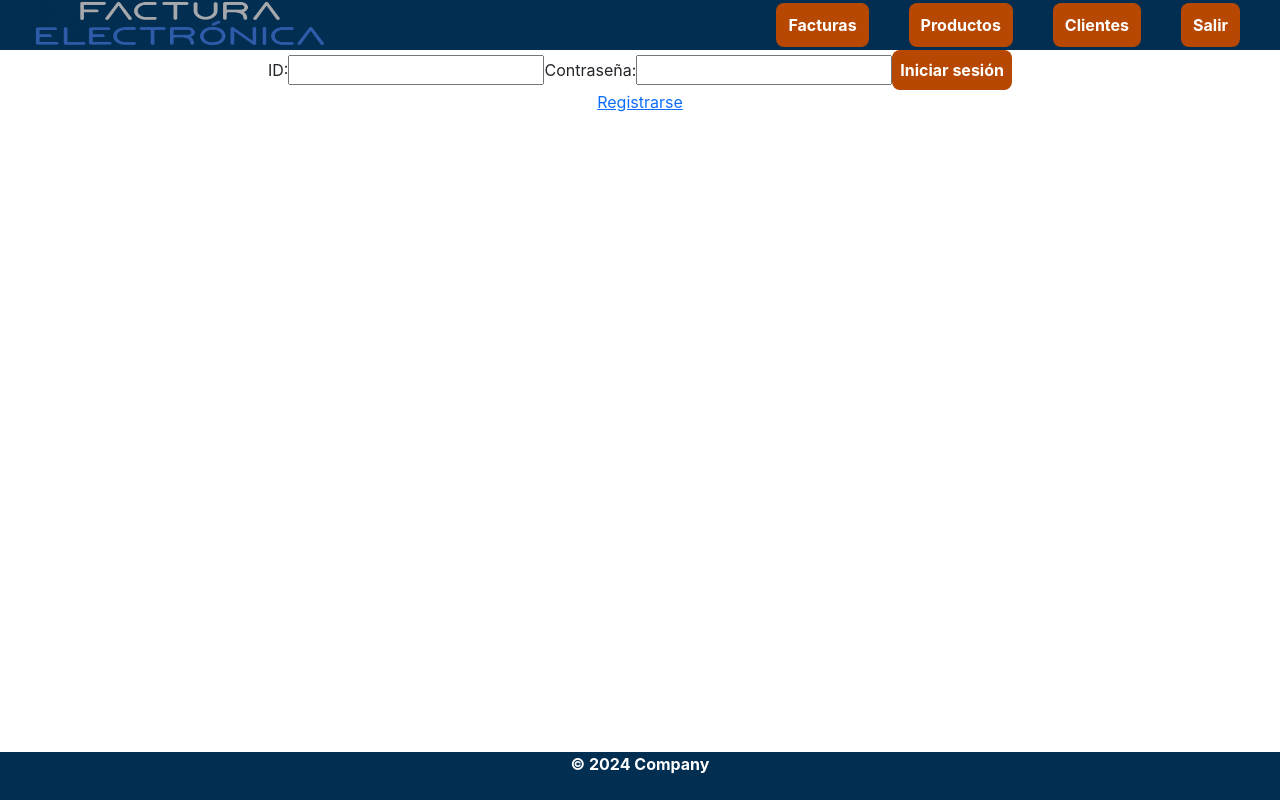
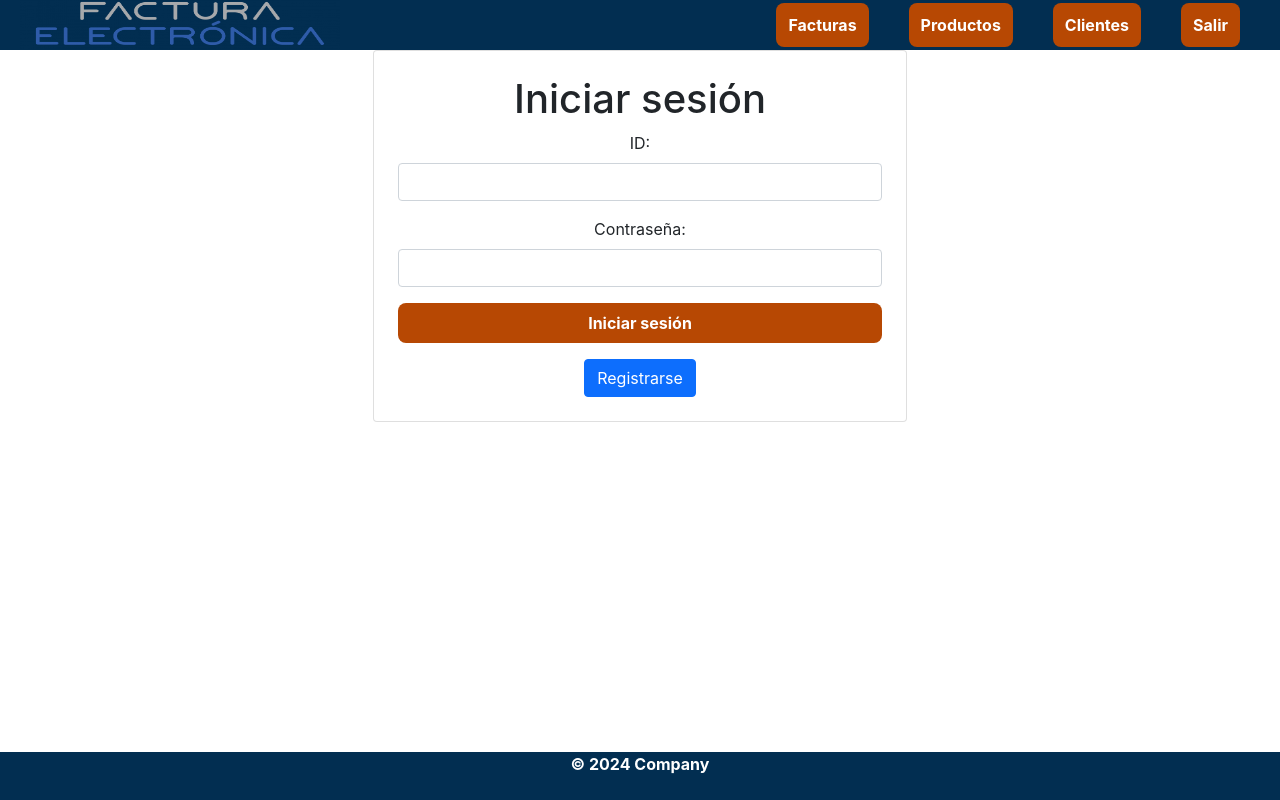
Before and after one commit to EddyVillarrealMunoz/Proyecto2, a React (Create React App) app in the folder proyecto2-frontend/: page /login in a window 1280 px wide. Built offline with nearby package versions, Linux system fonts and the light colour scheme.

Commit message:
Cambios Eddy 9

```diff
--- a/proyecto2-frontend/src/Components/Login.js
+++ b/proyecto2-frontend/src/Components/Login.js
@@ -13,11 +13,8 @@ export const Login = () => {
 
         try {
             const response = await axios.post('http://localhost:8080/api/v1/login', { id, password });
-            console.log("Id y password:" + id,password)
             const user = response.data;
-            console.log("User" + user)
 
-            // Almacenar la información del usuario y el id del proveedor en el almacenamiento local
             localStorage.setItem('user', JSON.stringify(user));
             localStorage.setItem('proveedorId', id);
 
@@ -32,19 +29,30 @@ export const Login = () => {
     };
 
     return (
-        <div>
-            <form onSubmit={handleSubmit}>
-                <label>
-                    ID:
-                    <input type="text" value={id} onChange={e => setId(e.target.value)} />
-                </label>
-                <label>
-                    Contraseña:
-                    <input type="password" value={password} onChange={e => setPassword(e.target.value)} />
-                </label>
-                <input type="submit" value="Iniciar sesión" />
-            </form>
-            <Link to="/save-proveedor">Registrarse</Link>
+        <div className="container">
+            <div className="row justify-content-center">
+                <div className="col-md-6">
+                    <div className="card p-4">
+                        <form onSubmit={handleSubmit}>
+                            <h1 className="card-title text-center">Iniciar sesión</h1>
+                            <div className="mb-3">
+                                <label className="form-label">ID:</label>
+                                <input type="text" className="form-control" value={id} onChange={e => setId(e.target.value)} />
+                            </div>
+                            <div className="mb-3">
+                                <label className="form-label">Contraseña:</label>
+                                <input type="password" className="form-control" value={password} onChange={e => setPassword(e.target.value)} />
+                            </div>
+                            <div className="d-grid gap-2">
+                                <input type="submit" className="btn btn-primary" value="Iniciar sesión" />
+                            </div>
+                        </form>
+                        <div className="text-center mt-3">
+                            <Link to="/save-proveedor" className="btn btn-register">Registrarse</Link>
+                        </div>
+                    </div>
+                </div>
+            </div>
         </div>
     );
 };
--- a/proyecto2-frontend/src/css/style.css
+++ b/proyecto2-frontend/src/css/style.css
@@ -273,3 +273,15 @@ input[type="submit"]:hover, input[type="date"]:hover, input[type="radio"]:hover
 .input-cantidad {
     width: 50px;
 }
+
+.btn-register {
+    color: #fff;
+    border-color: #0d6efd;
+    background-color: #0d6efd;
+}
+
+.btn-register:hover {
+    color: #fff;
+    background-color: var(--color2);
+    border-color: #0d6efd;
+}
```
Also changed, not shown: 2 other files (tests, documents, lock files or other folders).
